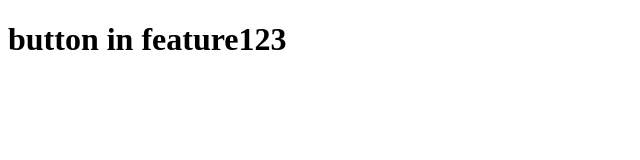
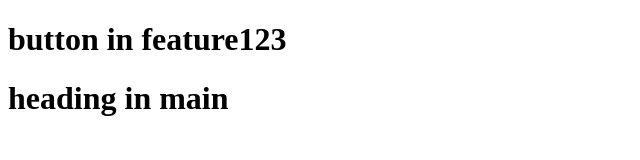
Before and after one commit to SambaShivaRao18/Sample, a plain HTML site: page index.html in a window 1280 px wide. Shown: the whole page, without its empty margins (0-640 px from the left). Drawn offline with Linux system fonts and the light colour scheme.

Commit message:
heading in feature123

```diff
--- a/index.html
+++ b/index.html
@@ -7,5 +7,6 @@
 </head>
 <body>
     <h1>button in feature123</h1>
+    <h1>heading in main</h1>
 </body>
 </html>
```
